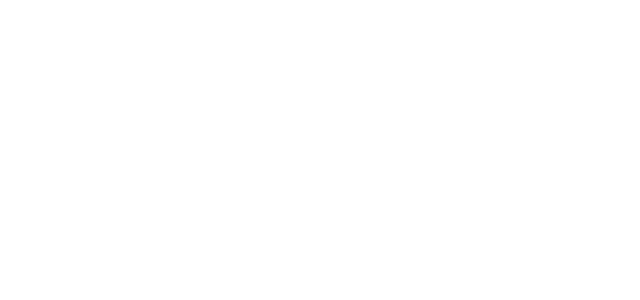
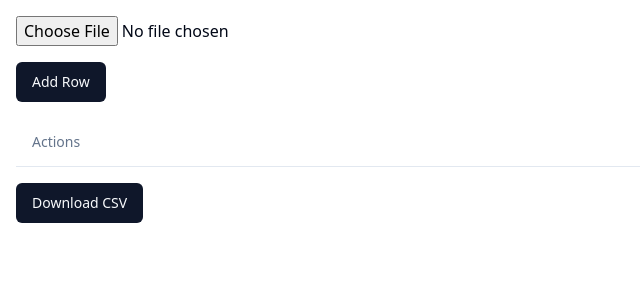
Before and after one commit to GPT-Engineer-App/data-upload-tool, a React (Vite) app: page / in a window 1280 px wide. Shown: the top 300 px of the page, without its empty margins (0-640 px from the left). Built offline with nearby package versions, Linux system fonts and the light colour scheme.

Commit message:
Implement CSV upload, edit, and download functionality.

```diff
--- a/package.json
+++ b/package.json
@@ -37,7 +37,9 @@
     "clsx": "^2.1.0",
     "embla-carousel-react": "^8.0.0-rc23",
     "lucide-react": "^0.336.0",
+    "papaparse": "^5.4.1",
     "react": "^18.2.0",
+    "react-csv": "^2.2.2",
     "react-dom": "^18.2.0",
     "react-hook-form": "^7.50.1",
     "react-resizable-panels": "^2.0.9",
--- a/src/pages/Index.jsx
+++ b/src/pages/Index.jsx
@@ -1,9 +1,88 @@
-// Update this page (the content is just a fallback if you fail and example)
+import React, { useState } from "react";
+import Papa from "papaparse";
+import { CSVLink } from "react-csv";
+import { Button } from "@/components/ui/button";
+import { Table, TableBody, TableCell, TableHeader, TableHead, TableRow } from "@/components/ui/table";
 
 const Index = () => {
+  const [data, setData] = useState([]);
+  const [headers, setHeaders] = useState([]);
+
+  const handleFileUpload = (event) => {
+    const file = event.target.files[0];
+    Papa.parse(file, {
+      header: true,
+      skipEmptyLines: true,
+      complete: (results) => {
+        setHeaders(Object.keys(results.data[0]));
+        setData(results.data);
+      },
+    });
+  };
+
+  const handleAddRow = () => {
+    const newRow = headers.reduce((acc, header) => {
+      acc[header] = "";
+      return acc;
+    }, {});
+    setData([...data, newRow]);
+  };
+
+  const handleRemoveRow = (index) => {
+    const newData = data.filter((_, i) => i !== index);
+    setData(newData);
+  };
+
+  const handleCellChange = (index, header, value) => {
+    const newData = [...data];
+    newData[index][header] = value;
+    setData(newData);
+  };
+
   return (
-    <div className="h-screen w-screen flex items-center justify-center">
-      {/* Update with components here */}
+    <div className="p-4">
+      <div className="mb-4">
+        <input type="file" accept=".csv" onChange={handleFileUpload} />
+      </div>
+      <div className="mb-4">
+        <Button onClick={handleAddRow}>Add Row</Button>
+      </div>
+      <Table>
+        <TableHeader>
+          <TableRow>
+            {headers.map((header) => (
+              <TableHead key={header}>{header}</TableHead>
+            ))}
+            <TableHead>Actions</TableHead>
+          </TableRow>
+        </TableHeader>
+        <TableBody>
+          {data.map((row, rowIndex) => (
+            <TableRow key={rowIndex}>
+              {headers.map((header) => (
+                <TableCell key={header}>
+                  <input
+                    type="text"
+                    value={row[header]}
+                    onChange={(e) => handleCellChange(rowIndex, header, e.target.value)}
+                    className="w-full"
+                  />
+                </TableCell>
+              ))}
+              <TableCell>
+                <Button variant="destructive" onClick={() => handleRemoveRow(rowIndex)}>
+                  Remove
+                </Button>
+              </TableCell>
+            </TableRow>
+          ))}
+        </TableBody>
+      </Table>
+      <div className="mt-4">
+        <CSVLink data={data} headers={headers} filename={"edited_data.csv"}>
+          <Button>Download CSV</Button>
+        </CSVLink>
+      </div>
     </div>
   );
 };
```
Also changed, not shown: 1 other file (tests, documents, lock files or other folders).
